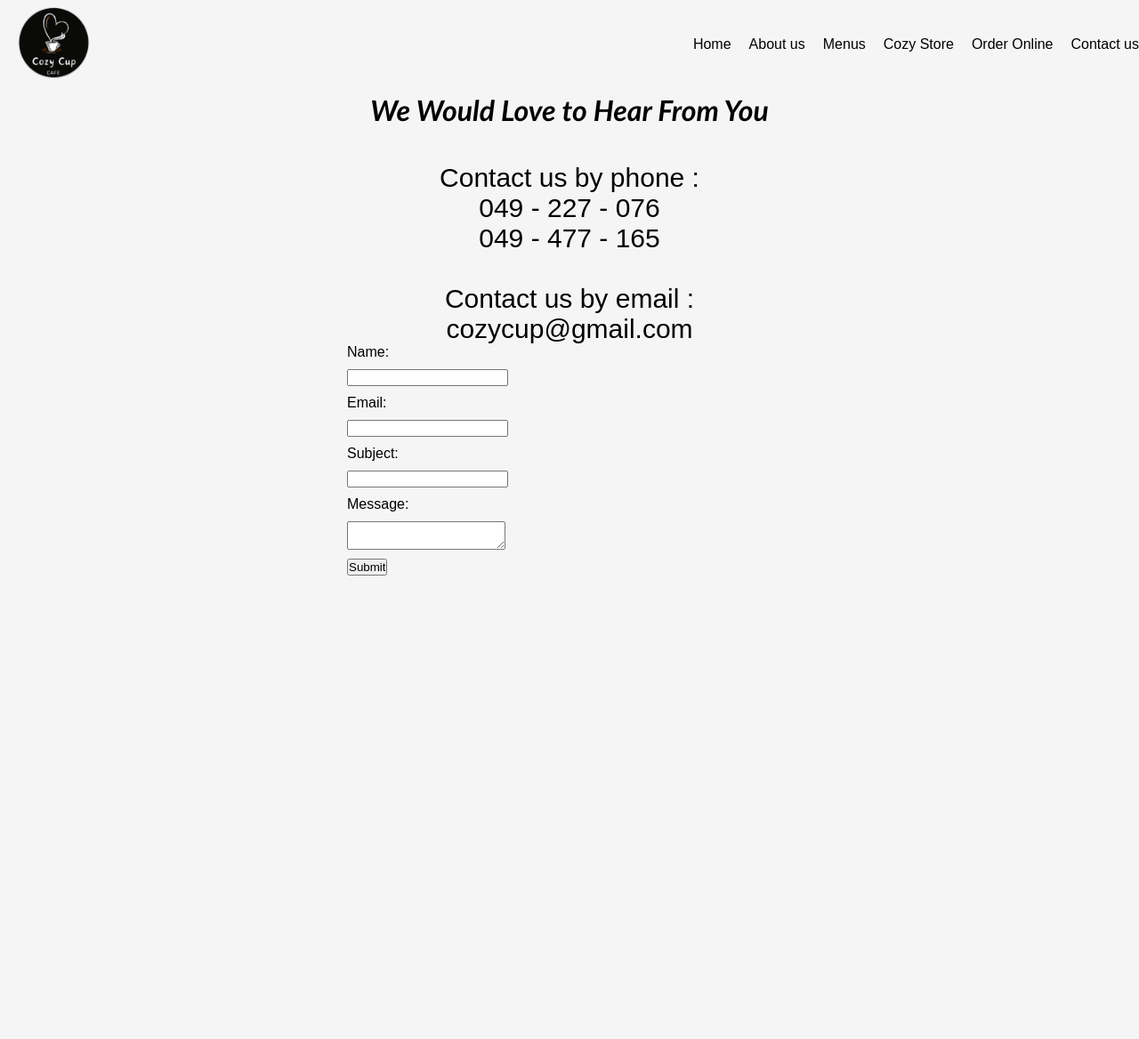
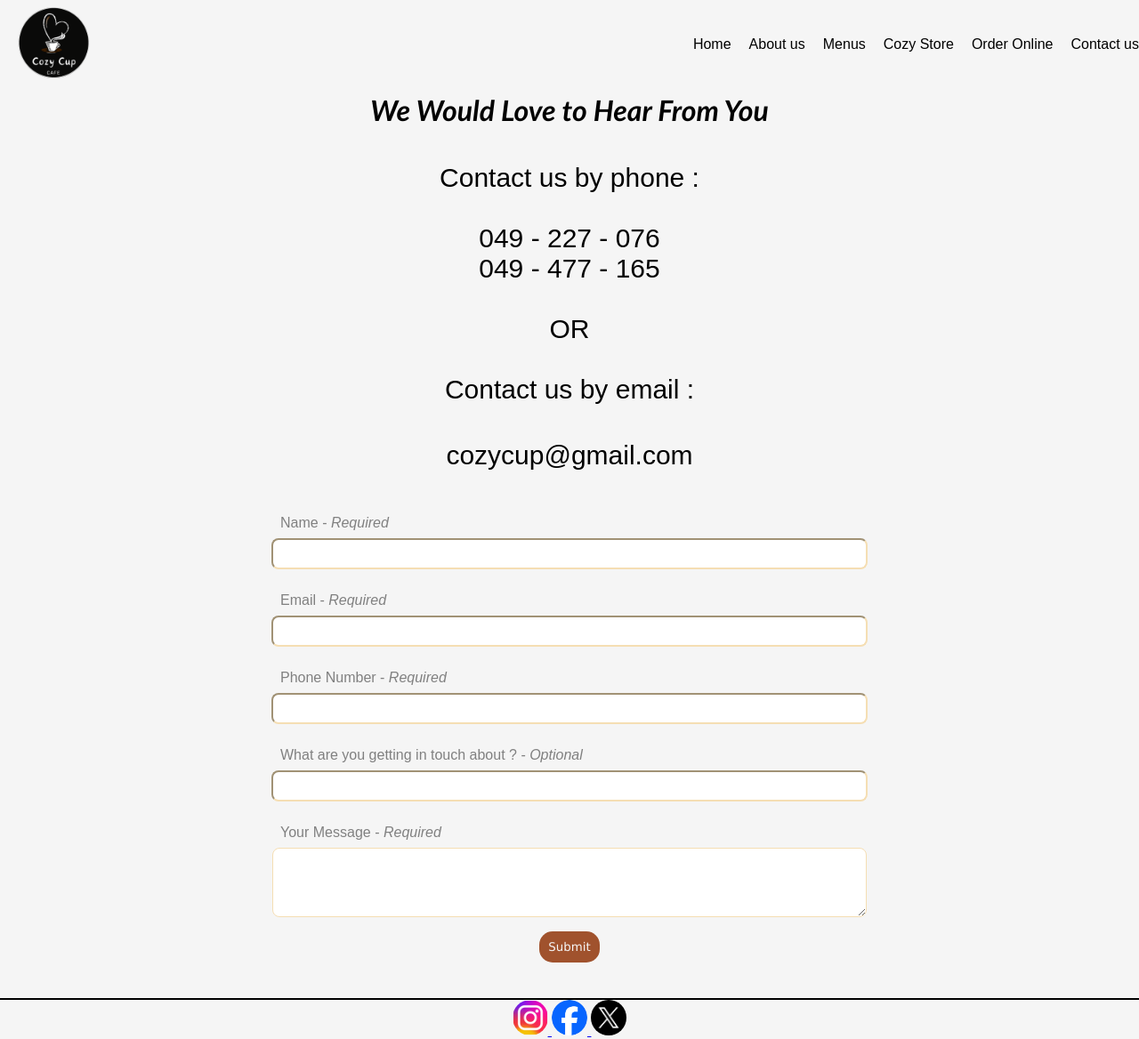
Before and after one commit to anisamustafa/Projekti-Web, a PHP site: page /contactUs.html in a window 1280 px wide. Shown: the whole page at 89% size. Before the commit the page ends 647 px from the top, so only its background shows below. Run offline with PHP 8.4, Linux system fonts and the light colour scheme.

Commit message:
Order Online Page(ValidateForm)

```diff
--- a/contactUs.html
+++ b/contactUs.html
@@ -22,7 +22,7 @@
            </ul>
         </nav>
     </header>
-</body>
+
 
 <main id="4">
 
@@ -34,35 +34,58 @@
 
         <p>Contact us by phone :
             <br>
+            <br>
             049 - 227 - 076
+
             <br>
             049 - 477 - 165
             <br>
+            <br>OR
             <br>
+            <br>
+
         Contact us by email :
-                    <br>
-                    cozycup@gmail.com
+             <p id="p01">cozycup@gmail.com</p>
         </p>
 
     </div>
-            <form action="process_form.php" method="post">
-                <label for="name">Name:</label>
-                <input type="text" id="name" name="name" required>
+    <div class="contactUs">
+        <form class="contactUs_form" action="#" method="post">
+            <label class="contactUs_label" for="name">Name - <i>Required</i></label>
+            <input class="contactUs_input" type = "text id="name" name="name" required>
 
-                <label for="email">Email:</label>
-                <input type="email" id="email" name="email" required>
+            <label class="contactUs_label" for="email">Email - <i>Required</i></label>
+            <input class="contactUs_input" type="email" id="email" name="email" required>
 
-                <label for="subject">Subject:</label>
-                <input type="text" id="subject" name="subject" required>
+            <label class="contactUs_label" for="phone">Phone Number - <i>Required</i></label>
+            <input class="contactUs_input" type="tel" id="phone" name="phone" required>
 
-                <label for="message">Message:</label>
-                <textarea id="message" name="message" required></textarea>
+            <label class="contactUs_label" for="reason">What are you getting in touch about ? - <i>Optional</i></label>
+            <input class="contactUs_input" type="text" id="reason" name="reason">
 
-                <input type="submit" value="Submit">
+            <label class="contactUs_label" for="message">Your Message - <i>Required</i></label>
+            <textarea class="contactUs_textarea" id="message" name="message" rows="4" required></textarea>
+
+            <button class="button_form" type="submit">Submit</button>
         </form>
+    </div>
+</main>
+<footer>
+    <div class="footeri">
+        <hr>
+    <a href="https://www.instagram.com/" target="_blank">
+        <img src="Photos/ig-logo.png" alt="Instagram">
+    </a>
 
+    <a href="https://www.facebook.com/" target="_blank">
+        <img src="Photos/fb-logo.png" alt="Facebook">
+    </a>
 
+    <a href="https://twitter.com/i/flow/login" target="_blank">
+        <img src="Photos/x_logo.png" alt="Twitter">
+    </a>
 
-    </main>
-
+    </div>
+</footer>
+</body>
 </html>
--- a/style.css
+++ b/style.css
@@ -413,13 +427,57 @@ h1{
     font-size: 30px;
     text-align: center;
     }
-    form {
-        align-items: center;
-        max-width: 500px;
-        margin: auto;
+
+.contactUs p01{
+    font-size: ;
 }
 
-     label, input, textarea {
+.contactus {
+    width: 500px;
+    background-color: #fff;
+    padding: 20px;
+    border-radius: 8px;
+
+}
+
+.contactUs_form {
     display: flex;
-        margin-bottom: 10px;
+    align-items: center;
+    flex-direction: column;
 }
+
+.contactUs_label {
+    color: gray;
+    width: 650px;
+    margin-top: 10px;
+    margin-bottom: 8px;
+}
+
+.contactUs_textarea, .contactUs_input {
+    width: 650px;
+    padding: 8px;
+    margin-bottom: 16px;
+    border-radius: 8px;
+    border-color: wheat;
+}
+
+.button_form {
+    border-radius: 40px;
+    background-color: sienna;
+    color: whitesmoke;
+    font-family: Verdana, Geneva, Tahoma, sans-serif;
+    padding: 10px;
+    border: none;
+    border-radius: 15px;
+    cursor: pointer;
+}
+
+.button_form:hover {
+    transition: 1s;
+    background-color: darkslategray;
+}
+
+#main5 {
+    margin: 0;
+    padding: 0;
+}
```
Also changed, not shown: other parts of style.css (+26 -12 lines), menus.html (+42 -18 lines), orderOnline.html (+34 -4 lines). Lines whose indentation alone changed are shown as unchanged.
